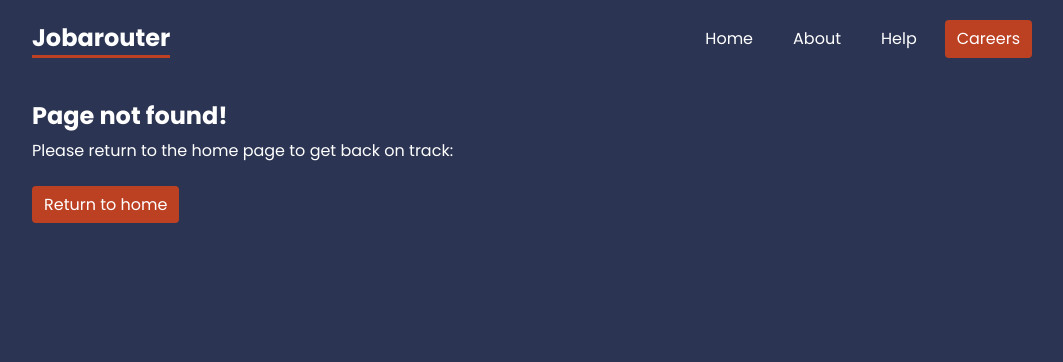
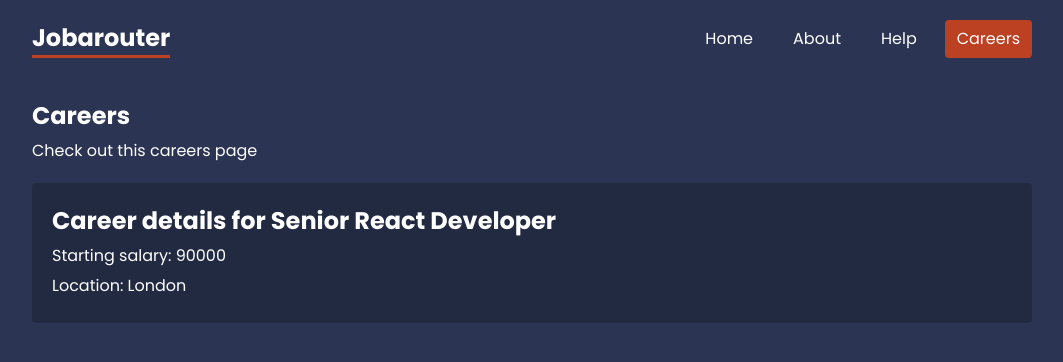
Before and after one commit to Nadia982/jobarouter, a React (Create React App) app: page /careers/1 in a window 1280 px wide. Before the commit this address had no page. Shown: the top 362 px of the page, without its empty margins (108-1171 px from the left). Built offline with nearby package versions, Linux system fonts and the light colour scheme; data requests are answered from the project's data file.

Commit message:
added route parameters for Careers Details pages

```diff
--- a/src/App.js
+++ b/src/App.js
@@ -10,12 +10,15 @@
 import About from "./pages/About";
 import Contact from "./pages/help/Contact";
 import Faq from "./pages/help/Faq";
-import Careers, {careersLoader} from '../src/pages/careers/Careers'
+import Careers, { careersLoader } from "../src/pages/careers/Careers";
+import NotFound from "./pages/NotFound";
+import CareerDetails, {
+  careerDetailsLoader,
+} from "./pages/careers/CareerDetails";
 
 //layouts
 import RootLayout from "./layouts/RootLayout";
 import HelpLayout from "./layouts/HelpLayout";
-import NotFound from "./pages/NotFound";
 import CareersLayout from "./layouts/CareersLayout";
 
 const router = createBrowserRouter(
@@ -27,11 +30,15 @@
         <Route path="faq" element={<Faq />} />
         <Route path="contact" element={<Contact />} />
       </Route>
-      <Route path="careers" element={<CareersLayout />} >
+
+      <Route path="careers" element={<CareersLayout />}>
+        <Route index
+        element={<Careers />}
+        loader={careersLoader} />
         <Route
-        index
-        element={<Careers/>}
-        loader={careersLoader}
+          path=":id"
+          element={<CareerDetails />}
+            loader={careerDetailsLoader}
         />
       </Route>
       <Route path="*" element={<NotFound />} />
--- a/src/index.css
+++ b/src/index.css
@@ -190,3 +190,12 @@
   font-size: 0.9rem;
   color: #bbb;
 }
+
+/* career details */
+
+.career-details {
+  background: rgba(0, 0, 0, 0.2);
+  padding: 20px;
+  border-radius: 4px;
+  margin: 20px 0;
+}
--- /dev/null
+++ b/src/pages/careers/CareerDetails.js
@@ -0,0 +1,21 @@
+import { useLoaderData, useParams } from "react-router-dom";
+
+export default function CareerDetails() {
+  const { id } = useParams();
+  const career = useLoaderData();
+
+  return (
+    <div className="career-details">
+      <h2>Career details for {career.title}</h2>
+      <p>Starting salary: {career.salary}</p>
+      <p>Location: {career.location}</p>
+    </div>
+  );
+}
+
+//loader function
+export const careerDetailsLoader = async ({ params }) => {
+  const { id } = params;
+  const res = await fetch("http://localhost:4000/careers/" + id);
+  return res.json();
+};
--- a/src/pages/careers/Careers.js
+++ b/src/pages/careers/Careers.js
@@ -1,10 +1,11 @@
 import { Link, useLoaderData } from "react-router-dom";
 
 export default function Careers() {
-  const careers = useLoaderData("Careers");
+  const careers = useLoaderData();
+
   return <div className="careers">
     {careers.map(career =>(
-        <Link to="/" key={career.id}>
+        <Link to={career.id.toString()} key={career.id}>
             <div className="career-card">
             <p>{career.title}</p>
             <p>{career.location}</p>
```
